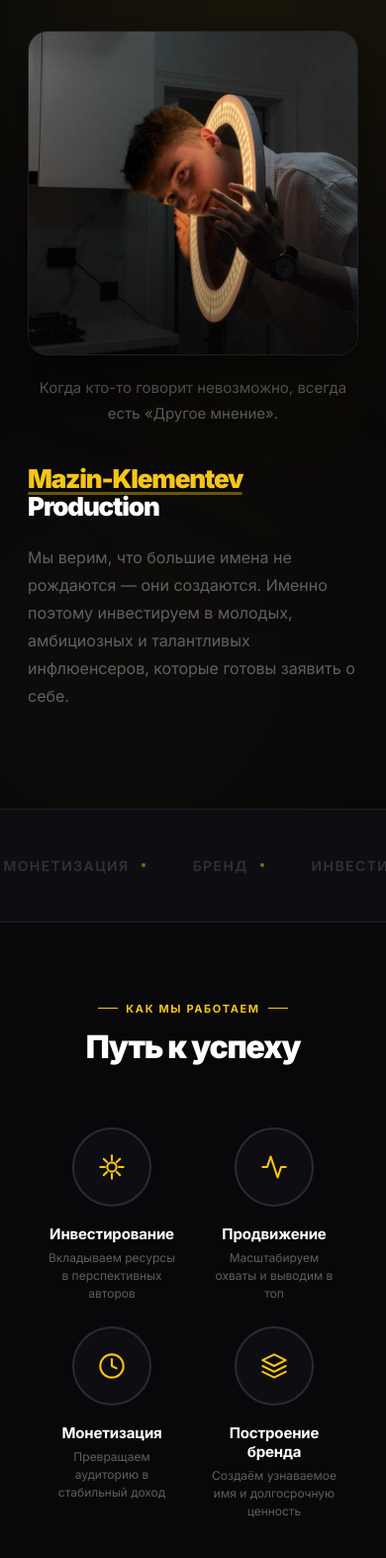
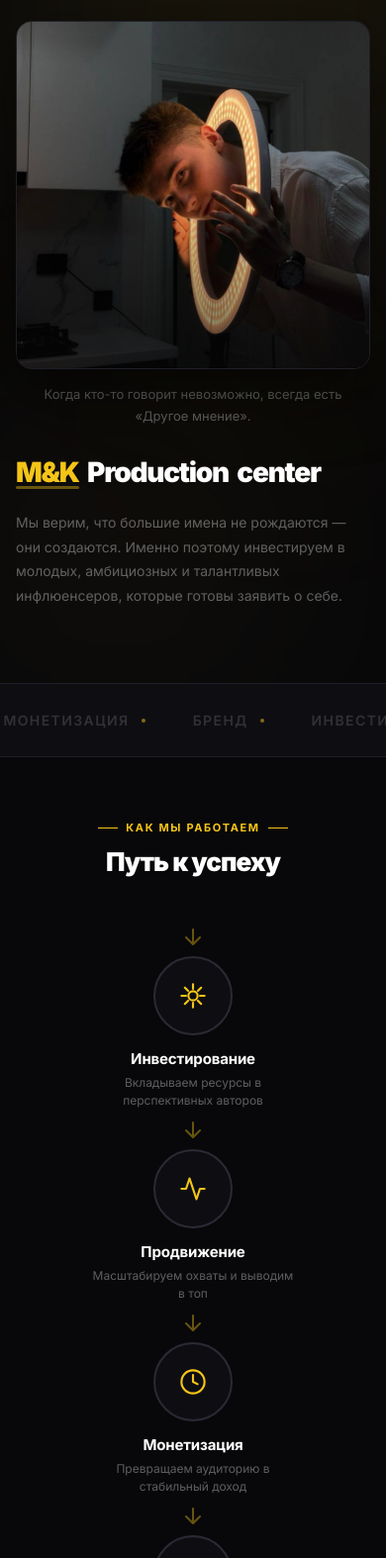
Before and after one commit to papulovartem8-oss/rko-landing, a plain HTML site: page index.html in a window 390 px wide. Shown: the part 69-1643 px from the top of the page at 99% size. Drawn offline with Linux system fonts and the light colour scheme.

Commit message:
Rebrand to M&K Production center, mobile-first layout, arrows before circles
- Title and branding changed to M&K Production center
- Circle steps: arrow before each circle (down on mobile, rotated on desktop)
- Mobile-first responsive design with tighter spacing
- Smaller padding, fonts optimized for phone screens

Co-Authored-By: Claude Opus 4.6 <noreply@anthropic.com>

```diff
--- a/index.html
+++ b/index.html
@@ -3,7 +3,7 @@
 <head>
     <meta charset="UTF-8">
     <meta name="viewport" content="width=device-width, initial-scale=1.0">
-    <title>Mazin-Klementev Production</title>
+    <title>M&amp;K Production center</title>
     <link rel="preconnect" href="https://fonts.googleapis.com">
     <link rel="preconnect" href="https://fonts.gstatic.com" crossorigin>
     <link href="https://fonts.googleapis.com/css2?family=Inter:wght@300;400;500;600;700;800;900&display=swap" rel="stylesheet">
@@ -152,17 +152,18 @@
         .cta-card>p{font-size:15px;color:var(--w40);margin-bottom:40px;max-width:400px;margin-left:auto;margin-right:auto;line-height:1.7;position:relative;z-index:1}
 
         /* ── CIRCLES FLOW ── */
-        .circles-flow{display:flex;align-items:flex-start;justify-content:center;gap:0;flex-wrap:nowrap}
-        .circle-step{display:flex;flex-direction:column;align-items:center;text-align:center;flex:1;max-width:200px}
-        .circle-icon{width:100px;height:100px;border-radius:50%;border:2px solid var(--border2);background:var(--bg2);display:flex;align-items:center;justify-content:center;margin-bottom:18px;transition:all .4s;position:relative}
+        .circles-flow{display:flex;flex-direction:column;align-items:center;gap:0}
+        .circle-group{display:flex;flex-direction:column;align-items:center}
+        .circle-step{display:flex;flex-direction:column;align-items:center;text-align:center;max-width:220px}
+        .circle-icon{width:90px;height:90px;border-radius:50%;border:2px solid var(--border2);background:var(--bg2);display:flex;align-items:center;justify-content:center;margin-bottom:14px;transition:all .4s;position:relative}
         .circle-icon::before{content:'';position:absolute;inset:-4px;border-radius:50%;background:radial-gradient(circle,var(--yglow),transparent 70%);opacity:0;transition:opacity .4s}
         .circle-step:hover .circle-icon{border-color:var(--yellow);box-shadow:0 0 24px var(--yglow)}
         .circle-step:hover .circle-icon::before{opacity:1}
-        .circle-icon svg{width:36px;height:36px;position:relative;z-index:1}
+        .circle-icon svg{width:32px;height:32px;position:relative;z-index:1}
         .circle-step h3{font-size:15px;font-weight:700;margin-bottom:6px;letter-spacing:-.01em}
-        .circle-step p{font-size:12px;color:var(--w40);line-height:1.5;padding:0 4px}
-        .circle-arrow{display:flex;align-items:center;padding-top:32px}
-        .circle-arrow svg{width:32px;height:32px;opacity:.4}
+        .circle-step p{font-size:13px;color:var(--w40);line-height:1.5;padding:0 4px}
+        .circle-arrow{display:flex;align-items:center;justify-content:center;padding:12px 0}
+        .circle-arrow svg{width:28px;height:28px;opacity:.4}
 
         /* ── CALCULATOR ── */
         .calc-card{display:grid;grid-template-columns:1fr 1fr;gap:48px;padding:48px;border-radius:20px;border:1px solid var(--border);background:var(--bg3)}
@@ -200,38 +201,46 @@
 
         /* ── RESPONSIVE ── */
         @media(max-width:900px){
-            .hero-grid{grid-template-columns:1fr;gap:40px}
+            .hero-grid{grid-template-columns:1fr;gap:32px}
             .hero-right{order:-1}
-            .hero h1{font-size:38px}
-            .bento{grid-template-columns:1fr}
-            .bento-card.wide{grid-column:span 1}
-            .why-grid{grid-template-columns:1fr}
-            .why-visual{position:static;margin-top:32px}
-            .steps{flex-direction:column;gap:20px}
-            .steps::before{display:none}
-            .step-item{padding-top:0;padding-left:44px;text-align:left}
-            .step-dot{left:0;top:50%;transform:translateY(-50%)}
-            .sec-title{font-size:32px}
-            .circles-flow{flex-wrap:wrap;gap:24px;justify-content:center}
-            .circle-arrow{display:none}
-            .circle-step{max-width:140px}
-            .circle-icon{width:80px;height:80px}
-            .circle-icon svg{width:28px;height:28px}
-            .calc-card{grid-template-columns:1fr;gap:32px;padding:32px}
+            .hero h1{font-size:36px}
+            .hero-left{max-width:100%}
+            .sec-title{font-size:30px}
+            .calc-card{grid-template-columns:1fr;gap:32px;padding:28px}
         }
         @media(max-width:640px){
-            .hero{padding:100px 0 60px;min-height:auto}
-            .hero h1{font-size:26px}
+            .wrap{padding:0 16px}
+            .hero{padding:90px 0 48px;min-height:auto}
+            .hero h1{font-size:28px}
+            .hero-desc{font-size:14px;margin-bottom:28px}
+            .hero-caption{font-size:13px;margin-top:14px}
+            .hero-photo{border-radius:16px}
             nav{display:none}
             nav.open{display:flex;flex-direction:column;position:fixed;top:70px;left:0;right:0;background:var(--bg2);padding:20px 28px;gap:16px;border-bottom:1px solid var(--border);z-index:99}
             .burger{display:block}
-            .hero-actions{flex-direction:column;width:100%}
-            .hero-actions .btn-glow,.hero-actions .btn-ghost{width:100%;justify-content:center}
+            .sec{padding:64px 0}
+            .sec-head{margin-bottom:40px}
+            .sec-title{font-size:26px}
+            .sec-desc{font-size:13px}
+            .marquee-wrap{padding:28px 0}
+            .circle-icon{width:80px;height:80px}
+            .circle-icon svg{width:28px;height:28px}
+            .circle-step p{font-size:12px}
+            .circle-arrow{padding:8px 0}
+            .circle-arrow svg{width:24px;height:24px}
+            .calc-card{padding:20px;gap:24px}
+            .calc-result-num{font-size:32px}
+            .calc-result{padding:24px 16px}
+            .btn-glow{padding:12px 24px;font-size:14px}
+            .cta-card{padding:48px 20px}
+            .cta-card h2{font-size:26px}
             .ft{flex-direction:column;gap:16px;text-align:center}
-            .sec{padding:80px 0}
-            .cta-card{padding:56px 24px}
-            .cta-card h2{font-size:30px}
-            .sticky-tg{right:16px;bottom:16px;padding:12px 18px;font-size:13px;border-radius:12px}
+            .sticky-tg{right:14px;bottom:14px;padding:11px 16px;font-size:13px;border-radius:12px}
+        }
+        @media(min-width:901px){
+            .circles-flow{flex-direction:row;align-items:flex-start;justify-content:center}
+            .circle-group{flex-direction:column;align-items:center;flex:1;max-width:220px}
+            .circle-arrow svg{transform:rotate(-90deg)}
         }
     </style>
 </head>
@@ -241,7 +250,7 @@
     <div class="inner">
         <a href="#" class="logo">
             <img src="photo_2026-07-16_13-23-00.jpg" alt="MK">
-            <span>MK <em>Agency</em></span>
+            <span>M&amp;K <em>Production</em></span>
         </a>
         <button class="burger" onclick="document.querySelector('nav').classList.toggle('open')" aria-label="Menu">
             <span></span><span></span><span></span>
@@ -295,6 +304,8 @@
             <h2 class="sec-title">Путь к успеху</h2>
         </div>
         <div class="circles-flow" data-anim="up" data-delay="200">
+            <div class="circle-group">
+                <div class="circle-arrow"><svg viewBox="0 0 24 24" fill="none" stroke="var(--yellow)" stroke-width="2" stroke-linecap="round" stroke-linejoin="round"><path d="M12 5v14M5 13l7 7 7-7"/></svg></div>
                 <div class="circle-step">
                     <div class="circle-icon">
                         <svg viewBox="0 0 24 24" fill="none" stroke="var(--yellow)" stroke-width="1.8" stroke-linecap="round" stroke-linejoin="round"><path d="M12 2v4m0 12v4M4.93 4.93l2.83 2.83m8.48 8.48l2.83 2.83M2 12h4m12 0h4M4.93 19.07l2.83-2.83m8.48-8.48l2.83-2.83"/><circle cx="12" cy="12" r="4"/></svg>
@@ -302,7 +313,9 @@
                     <h3>Инвестирование</h3>
                     <p>Вкладываем ресурсы в перспективных авторов</p>
                 </div>
-            <div class="circle-arrow"><svg viewBox="0 0 24 24" fill="none" stroke="var(--yellow)" stroke-width="2" stroke-linecap="round" stroke-linejoin="round"><path d="M5 12h14M13 5l7 7-7 7"/></svg></div>
+            </div>
+            <div class="circle-group">
+                <div class="circle-arrow"><svg viewBox="0 0 24 24" fill="none" stroke="var(--yellow)" stroke-width="2" stroke-linecap="round" stroke-linejoin="round"><path d="M12 5v14M5 13l7 7 7-7"/></svg></div>
                 <div class="circle-step">
                     <div class="circle-icon">
                         <svg viewBox="0 0 24 24" fill="none" stroke="var(--yellow)" stroke-width="1.8" stroke-linecap="round" stroke-linejoin="round"><path d="M22 12h-4l-3 9L9 3l-3 9H2"/></svg>
@@ -310,7 +323,9 @@
                     <h3>Продвижение</h3>
                     <p>Масштабируем охваты и выводим в топ</p>
                 </div>
-            <div class="circle-arrow"><svg viewBox="0 0 24 24" fill="none" stroke="var(--yellow)" stroke-width="2" stroke-linecap="round" stroke-linejoin="round"><path d="M5 12h14M13 5l7 7-7 7"/></svg></div>
+            </div>
+            <div class="circle-group">
+                <div class="circle-arrow"><svg viewBox="0 0 24 24" fill="none" stroke="var(--yellow)" stroke-width="2" stroke-linecap="round" stroke-linejoin="round"><path d="M12 5v14M5 13l7 7 7-7"/></svg></div>
                 <div class="circle-step">
                     <div class="circle-icon">
                         <svg viewBox="0 0 24 24" fill="none" stroke="var(--yellow)" stroke-width="1.8" stroke-linecap="round" stroke-linejoin="round"><circle cx="12" cy="12" r="10"/><path d="M12 6v6l4 2"/></svg>
@@ -318,13 +333,16 @@
                     <h3>Монетизация</h3>
                     <p>Превращаем аудиторию в стабильный доход</p>
                 </div>
-            <div class="circle-arrow"><svg viewBox="0 0 24 24" fill="none" stroke="var(--yellow)" stroke-width="2" stroke-linecap="round" stroke-linejoin="round"><path d="M5 12h14M13 5l7 7-7 7"/></svg></div>
+            </div>
+            <div class="circle-group">
+                <div class="circle-arrow"><svg viewBox="0 0 24 24" fill="none" stroke="var(--yellow)" stroke-width="2" stroke-linecap="round" stroke-linejoin="round"><path d="M12 5v14M5 13l7 7 7-7"/></svg></div>
                 <div class="circle-step">
                     <div class="circle-icon">
                         <svg viewBox="0 0 24 24" fill="none" stroke="var(--yellow)" stroke-width="1.8" stroke-linecap="round" stroke-linejoin="round"><path d="M12 2L2 7l10 5 10-5-10-5z"/><path d="M2 17l10 5 10-5"/><path d="M2 12l10 5 10-5"/></svg>
                     </div>
                     <h3>Построение бренда</h3>
                     <p>Создаём узнаваемое имя и долгосрочную ценность</p>
+                </div>
             </div>
         </div>
     </div>
@@ -393,7 +411,7 @@
     <div class="wrap ft">
         <div class="ft-left">
             <img src="photo_2026-07-16_13-23-00.jpg" alt="MK">
-            <span class="ft-copy">&copy; 2025 MK Agency</span>
+            <span class="ft-copy">&copy; 2025 M&amp;K Production center</span>
         </div>
         <div class="ft-links">
             <a href="https://t.me/excellent_g" target="_blank" rel="noopener" aria-label="Telegram"><svg viewBox="0 0 24 24" fill="currentColor"><path d="M11.944 0A12 12 0 1 0 24 12.056 12.014 12.014 0 0 0 11.944 0Zm5.654 8.22l-1.736 8.19c-.13.588-.475.73-.964.455l-2.664-1.963-1.286 1.238c-.143.14-.262.26-.537.26l.191-2.712 4.94-4.463c.214-.19-.047-.297-.333-.107l-6.11 3.849-2.632-.823c-.572-.18-.583-.572.12-.847l10.29-3.966c.476-.172.893.107.737.847Z"/></svg></a>
@@ -417,8 +435,9 @@
     // ─ Hero title word reveal
     const title=document.getElementById('heroTitle');
     const words=[
-        {t:'Mazin-Klementev',c:'y'},
-        {t:'Production',c:''}
+        {t:'M&K',c:'y'},
+        {t:'Production',c:''},
+        {t:'center',c:''}
     ];
     words.forEach((w,i)=>{
         const span=document.createElement('span');
```
Lines whose indentation alone changed are shown as unchanged.
